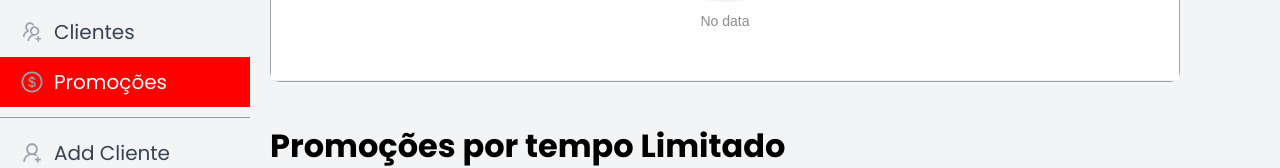
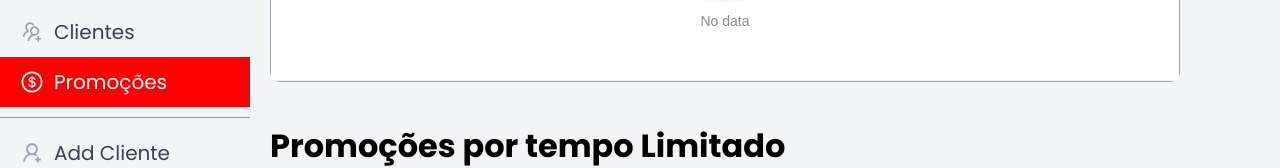
Before and after one commit to pedrofelipemoreira/solar_cocacola_integracao, a React (Vite) app in the folder frontend/: page /promocoes in a window 1280 px wide. Shown: the part 297-465 px from the top of the page. Built offline with nearby package versions, Linux system fonts and the light colour scheme.

Commit message:
icon sidebar alterando a cor

```diff
--- a/frontend/src/components/layout/Sidebar.css
+++ b/frontend/src/components/layout/Sidebar.css
@@ -1,4 +1,3 @@
-/* Adicione esta linha para importar a fonte */
 @import url('https://fonts.googleapis.com/css2?family=Poppins:wght@400;500;600;700&display=swap');
 
 .sidebar {
@@ -14,8 +13,6 @@
     background-color: #F3F4F6;
     overflow: hidden;
     z-index: 1000;
-    font-family: 'Poppins', sans-serif; /* Aplicando a fonte Poppins */
-    font-weight: 500; /* Fonte com peso medium */
 }
 
 .sidebar-logo {
@@ -78,6 +75,11 @@
     transition: background-color 0.3s, color 0.3s;
 }
 
+.sidebar-button .sidebar-icon {
+    font-size: 24px;
+    color: #9CA3AF;
+}
+
 .sidebar-button:hover, .sidebar-selected {
     background-color: red;
     color: white;
@@ -91,10 +93,7 @@
     margin-left: 10px;
 }
 
-.sidebar-button .sidebar-icon {
-    font-size: 24px;
-    color: #9CA3AF;
-}
+
 
 .sidebar a {
     text-decoration: none;
```
